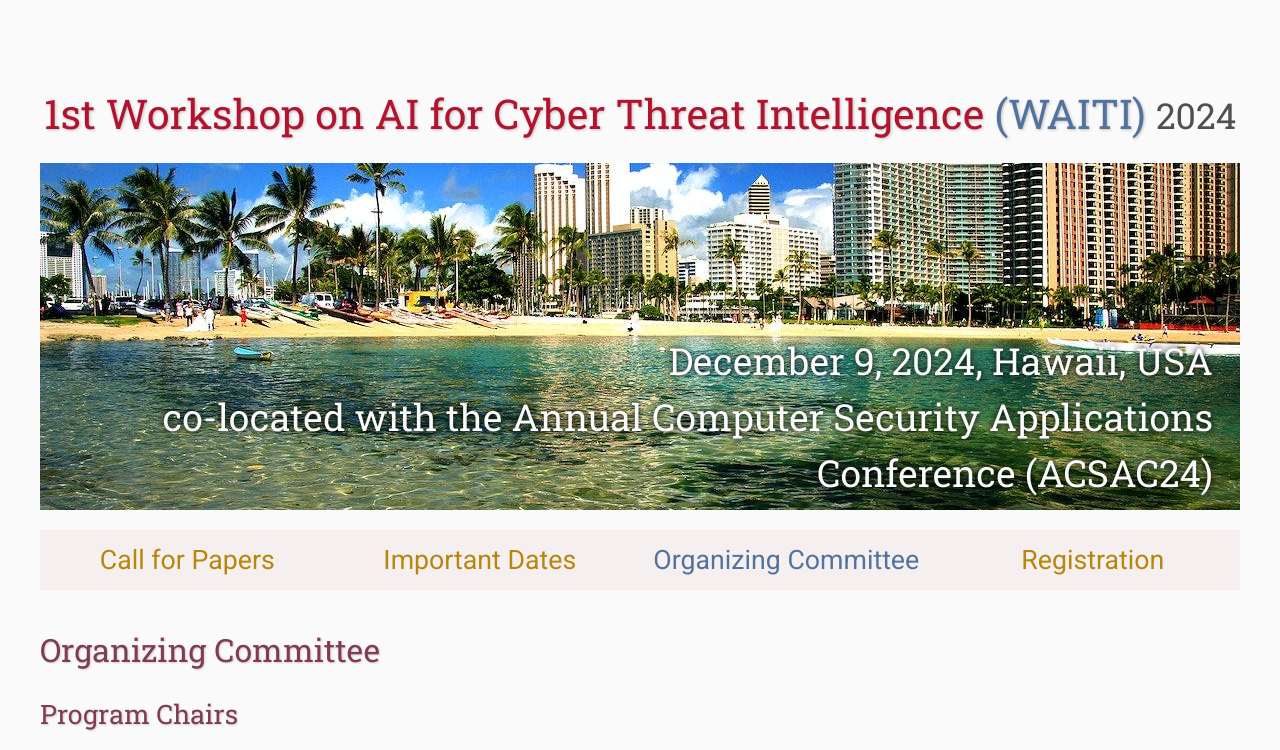
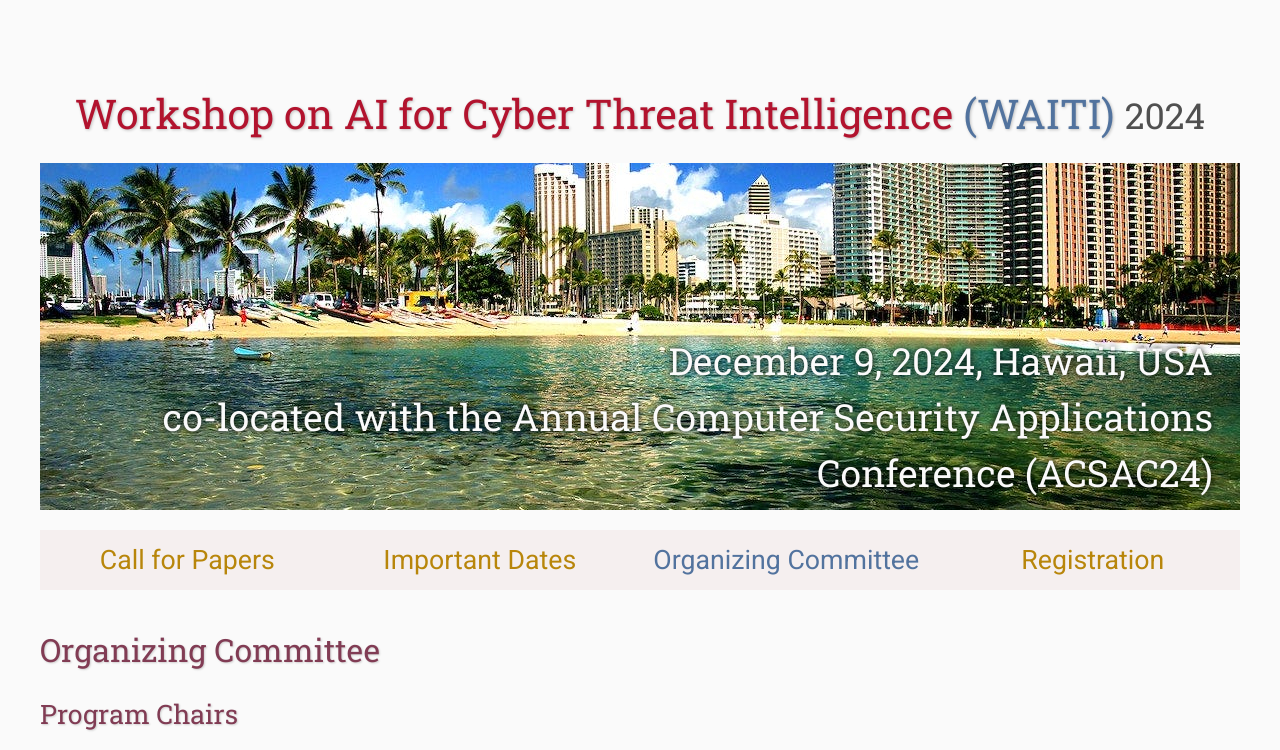
Before and after one commit to waiti-workshop/waiti-workshop.github.io, a plain HTML site: page committee/index.html in a window 1280 px wide. Shown: the top 750 px of the page. Drawn offline with nearby package versions, Linux system fonts and the light colour scheme; some packages are replaced by stand-ins of ours; files that its build step writes are made by us from their sources.

Commit message:
1st removed

```diff
--- a/committee/index.html
+++ b/committee/index.html
@@ -20,7 +20,7 @@
     <div class="banner">
         <img src="assets/location-crop.jpg" alt="Conference Template Banner">
         <div class="top-left">
-            <span class="title1">1st Workshop on AI for Cyber Threat Intelligence </span><span class="title2">(WAITI) </span> <span class="year">2024</span>
+            <span class="title1">Workshop on AI for Cyber Threat Intelligence </span><span class="title2">(WAITI) </span> <span class="year">2024</span>
         </div>
         <div class="bottom-right">
             December 9, 2024, Hawaii, USA <br> co-located with the Annual Computer Security Applications Conference (ACSAC24)
```
Also changed, not shown: dates/index.html (+1 -1 lines), index.html (+1 -1 lines), registration/index.html (+1 -1 lines).
